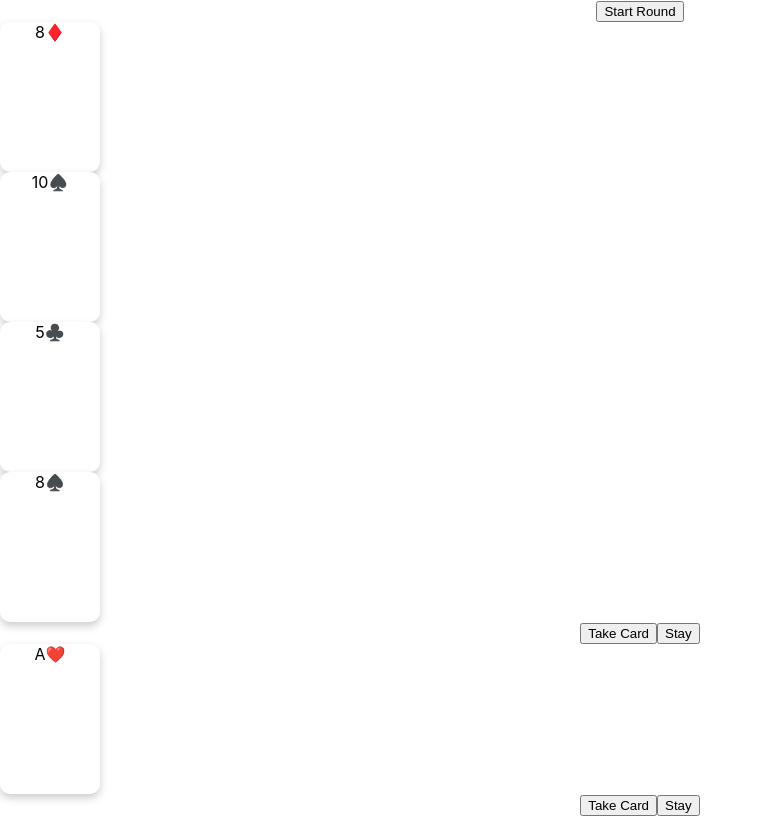
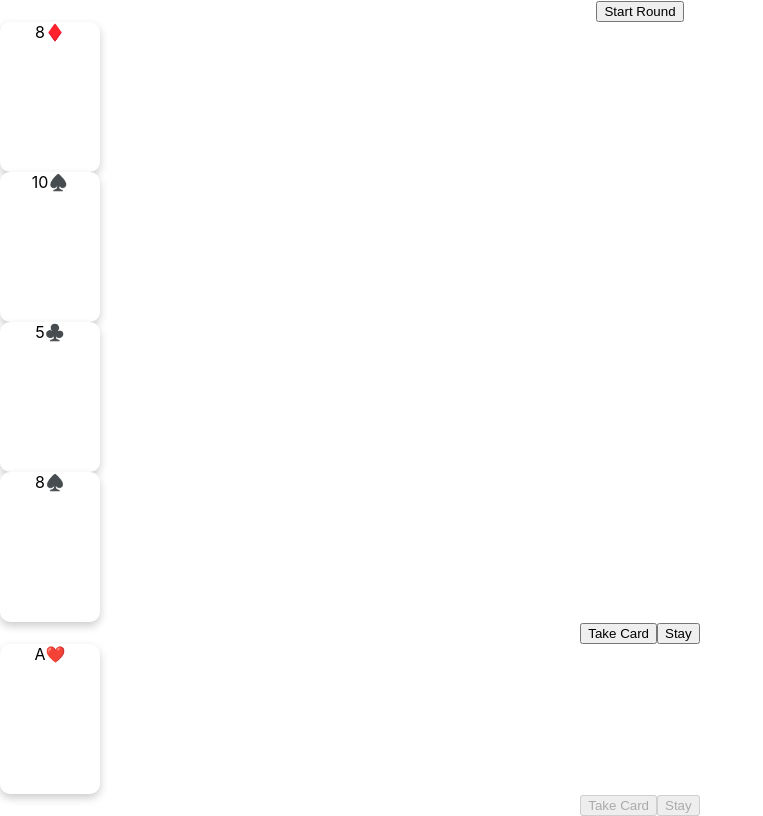
Before and after one commit to anjaliruth/cardCounter, a React (Create React App) app: page / in a window 1280 px wide. Both pictures are taken after a click on the button "Start Round". Shown: the whole page, without its empty margins (0-763 px from the left). Built offline with nearby package versions, Linux system fonts and the light colour scheme.

Commit message:
all player functions work, jsut ened to sort out delaer calcualtions and drawing

```diff
--- a/src/Shoe.jsx
+++ b/src/Shoe.jsx
@@ -7,7 +7,7 @@ export default function Shoe() {
   const [playing, setPlaying] = useState(false);
   const { drawPile, setDrawPile } = useContext(DrawPileContext);
   const [position, setPosition] = useState(null);
-  const [value, setValue] = useState();
+  const [isDealer, setIsDealer] = useState(false);
   const [playerCardCount, setPlayerCardCount] = useState([]);
   const pictures = ["J", "Q", "K"];
   const isPicture = (card) => pictures.includes(card);
@@ -68,62 +68,45 @@ export default function Shoe() {
     entireShoe();
   }, []);
 
-  // function releaseCards() {
-  //   let rounds = 2;
-  //   let dealtHands = [];
-  //   let updatedDrawPile = [...drawPile];
-  //   for (let i = 0; i < rounds*players-1; i++) {
-  //       if (updatedDrawPile.length === 0) break;
-  //       let currentCard = updatedDrawPile.pop();
-  //       dealtHands.push(currentCard);
-  //   }
-  //   setHands(dealtHands);
-  //   setDrawPile(updatedDrawPile);
-  // }
+  useEffect(()=>{
 
-  //assigning Hands
-  //for loop to settle the order of cards coming out
-  //remove these cards from the deck
-  //2 players
-  //5 cards, p1,p2,d,p1,p2
 
+  }, [isDealer])
+
+  function calculatePlayerCardCount() {
+    const currentCardCount = countTo21();
+    console.log(position, "position inside");
+    if (playerCardCount.length === position) {
+      setPlayerCardCount([...playerCardCount, currentCardCount]);
+      console.log(playerCardCount, "playerCardCount no length");
+    } else {
+      let currCardCount = playerCardCount;
+      currCardCount.splice(position, 1, currentCardCount);
+      setPlayerCardCount(currCardCount);
+      console.log(playerCardCount, "playerCardCount yes length");
+    }
+    return currentCardCount;
+  }
   function hitCards() {
-    let rounds = 2;
-    let newCard = [];
     let updatedDrawPile = [...drawPile];
     let dealtHands = [...hands];
-    // if (updatedDrawPile.length === 0) break
     let currentCard = updatedDrawPile.pop();
     dealtHands[position].push(currentCard);
     setDrawPile(updatedDrawPile);
     setHands(dealtHands);
-    console.log(drawPile, "drawPile");
     console.log(hands, "hands");
 
-    const currentCardCount = countTo21();
-    playerCardCount[position] = currentCardCount;
-
-  }
-
-  function countTo21() {
-    return hands[position].reduce(function changePicture(
-      accumulator,
-      currentValue
-    ) {
-      if (isPicture(currentValue.value)) {
-        return accumulator + 10;
-      }
-      return accumulator + currentValue.value;
-    },
-    0);
-  }
-
-  function stay() {
-    let currPosition = position + 1;
-    setPosition(currPosition);
-
+    let currentCardCount = calculatePlayerCardCount();
+    console.log(currentCardCount, "outside if more");
+    let currPosition;
+    if (currentCardCount > 21) {
+      console.log(currentCardCount, "inside if more");
+      currPosition = position + 1;
+      setPosition(currPosition);
+    }
+    //dealers cards
     if (currPosition === players) {
-      console.log("last position");
+      setIsDealer(true);
       let updatedDrawPile = [...drawPile];
       let dealtHands = [...hands];
       let currentCard = updatedDrawPile.pop();
@@ -131,7 +114,65 @@ export default function Shoe() {
       setDrawPile(updatedDrawPile);
       setHands(dealtHands);
     }
-    console.log(countTo21(), "countto21");
+  }
+
+  function countTo21() {
+    let isSoft = false;
+    const count = hands[position].reduce(function changePicture(
+      accumulator,
+      currentValue
+    ) {
+      if (currentValue.value === "A") {
+        if (accumulator + 11 < 21) {
+          isSoft = true;
+          return accumulator + 11;
+        } else {
+          return accumulator + 1;
+        }
+      }
+      //previous value is Ace
+
+      if (isPicture(currentValue.value)) {
+        return accumulator + 10;
+      }
+      //need to move this out
+      return accumulator + currentValue.value;
+    },
+    0);
+    if (isSoft && count > 21) {
+      isSoft = false;
+      console.log(isSoft, "isSoft");
+      return count - 10;
+    }
+    return count;
+  }
+
+  function stay() {
+    calculatePlayerCardCount();
+
+    console.log(position, "position before");
+    let currPosition = position + 1;
+    setPosition(currPosition);
+    console.log(position, "position +1");
+    //dealers cards
+    if (currPosition === players) {
+      setIsDealer(true)
+      let updatedDrawPile = [...drawPile];
+      let dealtHands = [...hands];
+      let currentCard = updatedDrawPile.pop();
+      dealtHands[position + 1].push(currentCard);
+      setDrawPile(updatedDrawPile);
+      setHands(dealtHands);
+      console.log(position, "positionx");
+      //below is calculating for last position before dealer. Figure out why
+      console.log(calculatePlayerCardCount(), "calc for dealer");
+    }
+
+    const currentCardCount = countTo21();
+    if (currentCardCount > 21) {
+      let currPosition = position + 1;
+      setPosition(currPosition);
+    }
   }
   function assignHands() {
     let rounds = 2;
@@ -175,10 +216,12 @@ export default function Shoe() {
     setPlaying(!playing);
     setPosition(0);
   }
-  console.log(position, "position");
-  console.log(drawPile, "drawPile1");
+  console.log(position, "general position");
   console.log(hands, "Hands");
+  // console.log(countTo21([{value: 'A'}, {value: '3'}, 'A,3']))
+  console.log(hands[position], "hands[position]");
   console.log(playerCardCount, "playerCardCount");
+  console.log(drawPile, "drawPile");
   return (
     <div>
       <button onClick={startGame}> Start Round</button>
@@ -201,10 +244,10 @@ export default function Shoe() {
         hands.slice(0, players).map((secondCard, i) => (
           <div>
             <Card value={secondCard[1].value} suit={secondCard[1].suit} />
-            <button onClick={hitCards} disabled={position !== i && playerCardCount[position] > 21}>
-              Take Card {playerCardCount[position] > 21}
+            <button onClick={hitCards} disabled={position !== i}>
+              Take Card
             </button>
-            <button onClick={stay} disabled={position !== i && playerCardCount[position] > 21}>
+            <button onClick={stay} disabled={position !== i}>
               Stay
             </button>
           </div>
```
